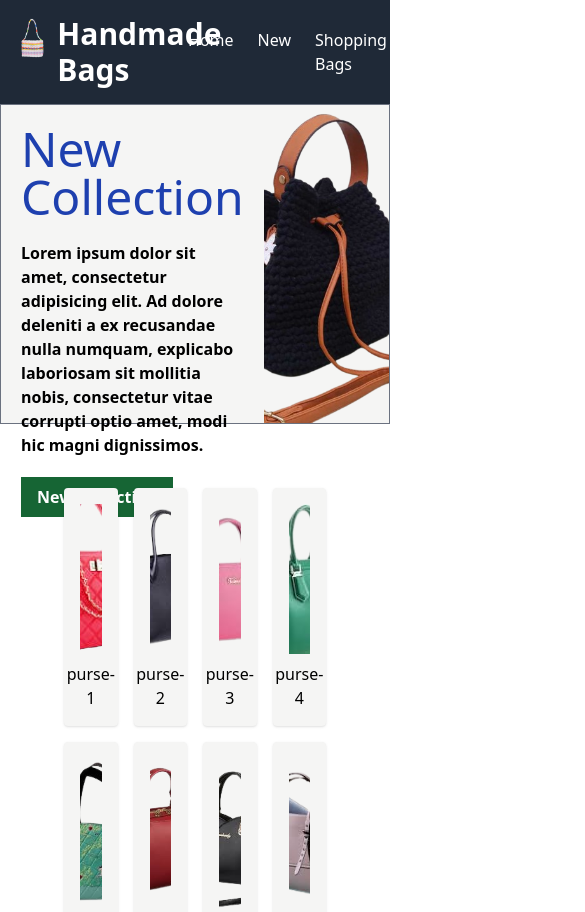
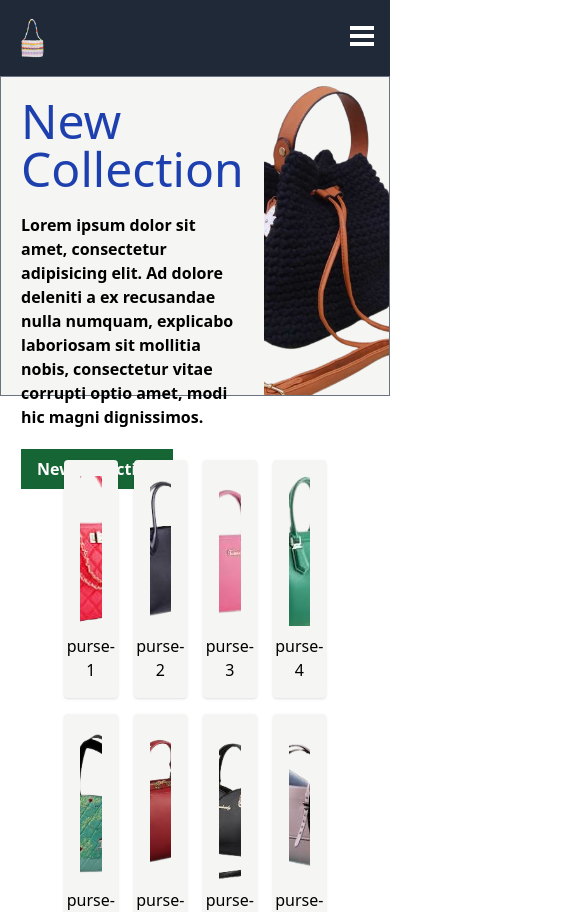
Before and after one commit to bvp1518/E-commerce-app-next-ts, a Next.js app: page / in a window 390 px wide. Shown: the top 912 px of the page, 585 px wide, since content can reach past the window. Built offline with nearby package versions, Linux system fonts and the light colour scheme.

Commit message:
till-navbar responsive

```diff
--- a/app/component/Nav.module.css
+++ b/app/component/Nav.module.css
@@ -1,6 +1,31 @@
-/* Nav.module.css */
+
+.navContent {
+  @apply container mx-auto flex justify-between items-center;
+}
+.logoContainer {
+  @apply flex items-start;
+}
+.logoImage {
+  @apply h-11 w-auto mr-2;
+}
+.logoText {
+  @apply text-white hidden md:flex font-bold text-3xl;
+}
+.navList {
+  @apply flex space-x-6 text-white;
+}
+.navItem {
+  @apply hover:text-gray-300 cursor-pointer;
+}
+.cartContainer {
+  @apply flex space-x-6 items-center;
+}
+.cartIcon {
+  @apply text-white text-2xl;
+}
+
 .navContainer {
-  @apply sticky top-0 z-50 bg-gray-800 p-4 w-full; /* Use w-full instead of w-dvw */
+  @apply sticky top-0 z-50 bg-gray-800 p-4 w-full;
 }
 
 .navContent {
@@ -20,7 +45,7 @@
 }
 
 .navList {
-  @apply flex space-x-6 text-white;
+  @apply flex space-x-6 text-white hidden md:flex;
 }
 
 .navItem {
@@ -34,3 +59,23 @@
 .cartIcon {
   @apply text-white text-2xl;
 }
+
+.hamburger {
+  @apply flex flex-col cursor-pointer md:hidden;
+}
+
+.bar {
+  @apply h-1 w-6 bg-white mb-1 transition-all duration-300 ease-in-out;
+}
+
+.barOpen {
+  @apply h-1 w-6 bg-gray-500 mb-1 transition-all duration-300 ease-in-out;
+}
+
+.navList.active {
+  @apply flex flex-col bg-gray-800 absolute top-full left-0 w-full p-4 md:hidden;
+}
+
+.navList.active .navItem {
+  @apply py-2;
+}
--- a/app/component/Nav.tsx
+++ b/app/component/Nav.tsx
@@ -1,9 +1,17 @@
+
+"use client"
 import Link from 'next/link';
-import React from 'react';
+import React, { useState } from 'react';
 import { MdOutlineShoppingCart } from "react-icons/md";
-import styles from './Nav.module.css'; // Import the CSS module
+import styles from './Nav.module.css';
 
 const Nav: React.FC = () => {
+  const [isOpen, setIsOpen] = useState(false);
+
+  const toggleMenu = () => {
+    setIsOpen(!isOpen);
+  };
+
   return (
     <nav className={styles.navContainer}>
       <div className={styles.navContent}>
@@ -12,7 +20,13 @@ const Nav: React.FC = () => {
           <span className={styles.logoText}>Handmade Bags</span>
         </div>
 
-          <ul className={styles.navList}>
+        <div className={styles.hamburger} onClick={toggleMenu}>
+          <div className={isOpen ? styles.barOpen : styles.bar}></div>
+          <div className={isOpen ? styles.barOpen : styles.bar}></div>
+          <div className={isOpen ? styles.barOpen : styles.bar}></div>
+        </div>
+
+        <ul className={`${styles.navList} ${isOpen ? styles.active : ''}`}>
           <li className={styles.navItem}>
             <Link href="/">Home</Link>
           </li>
@@ -31,11 +45,11 @@ const Nav: React.FC = () => {
           <li className={styles.navItem}>
             <Link href="/about-us">About Us</Link>
           </li>
-          </ul>
-
           <div className={styles.cartContainer}>
             <MdOutlineShoppingCart className={styles.cartIcon} />
           </div>
+        </ul>
+
       </div>
     </nav>
   );
--- a/app/layout.tsx
+++ b/app/layout.tsx
@@ -25,6 +25,9 @@ export default function RootLayout({
 }>) {
   return (
     <html lang="en">
+      <head>
+      <meta name="viewport" content="width=device-width, initial-scale=1.0" />
+      </head>
       <body
         className={`${geistSans.variable} ${geistMono.variable} antialiased`}
       >
```
Lines whose indentation alone changed are shown as unchanged.
